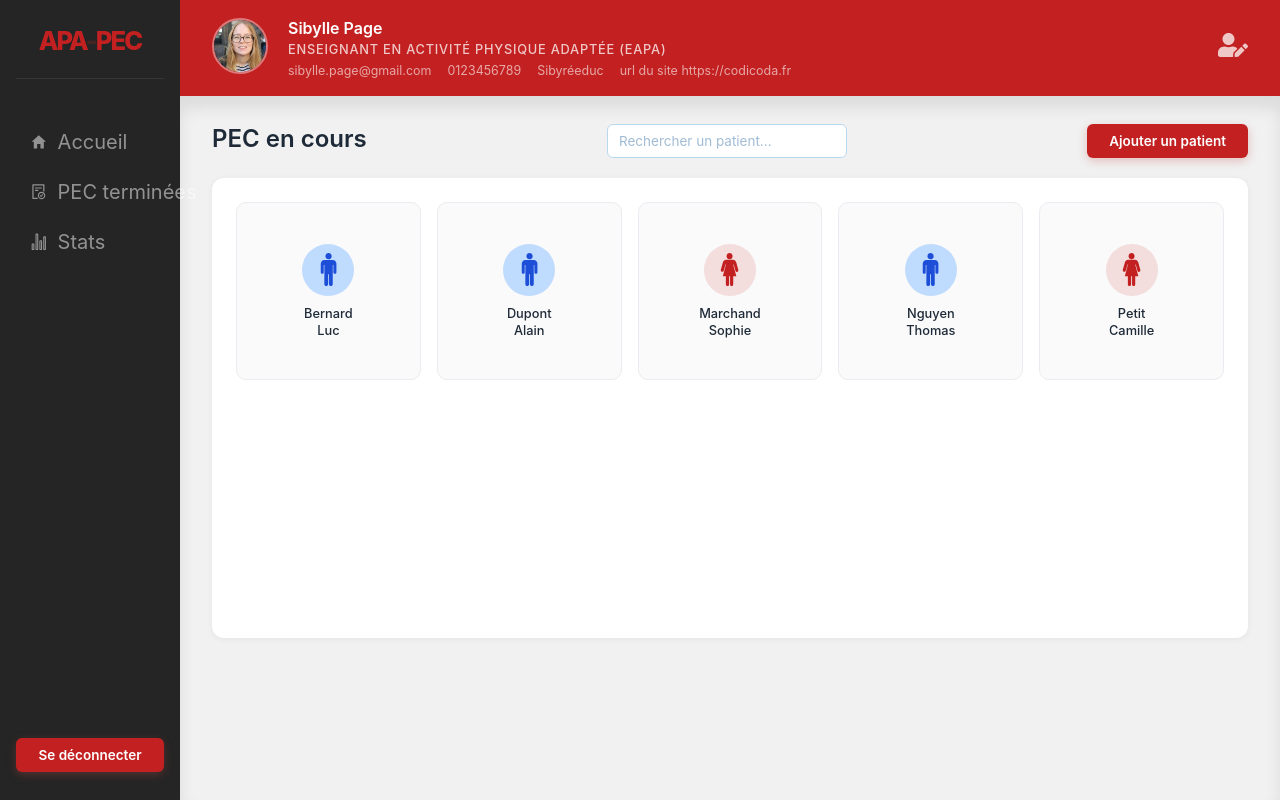
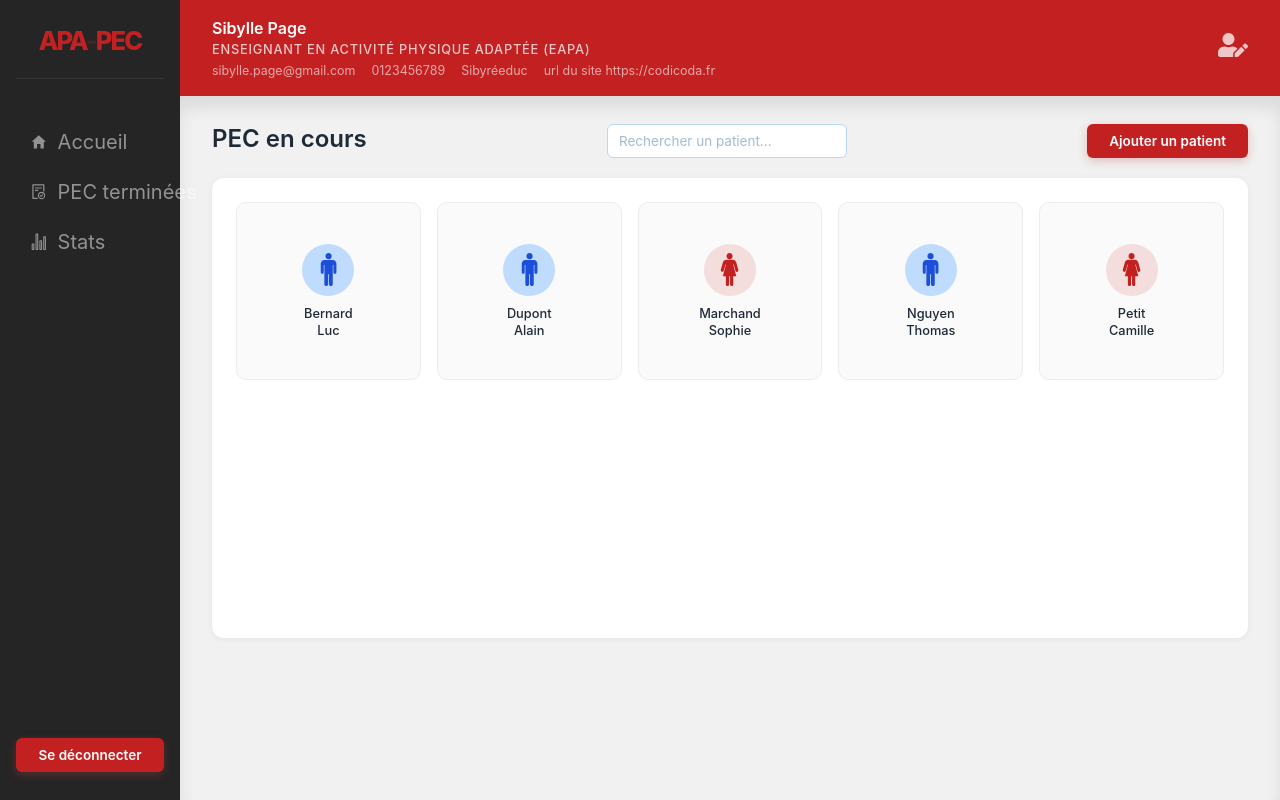
Before and after one commit to TomBrillouet/APA-PEC, a React (Vite) app: page /dashboard in a window 1280 px wide. Built offline with nearby package versions, Linux system fonts and the light colour scheme.

Commit message:
🔥F04: Remove user photo

```diff
--- a/src/components/pages/dashboard/Header/Header.jsx
+++ b/src/components/pages/dashboard/Header/Header.jsx
@@ -16,7 +16,6 @@ export default function Header() {
   return (
     <HeaderStyled>
       <div className="pro-infos">
-        <img src={pro.image} alt={pro.firstName} />
         <div className="pro-details">
           <div className="pro-name">
             {pro.firstName} {pro.lastName}
```
Also changed, not shown: public/images/biboule.webp (deleted).
